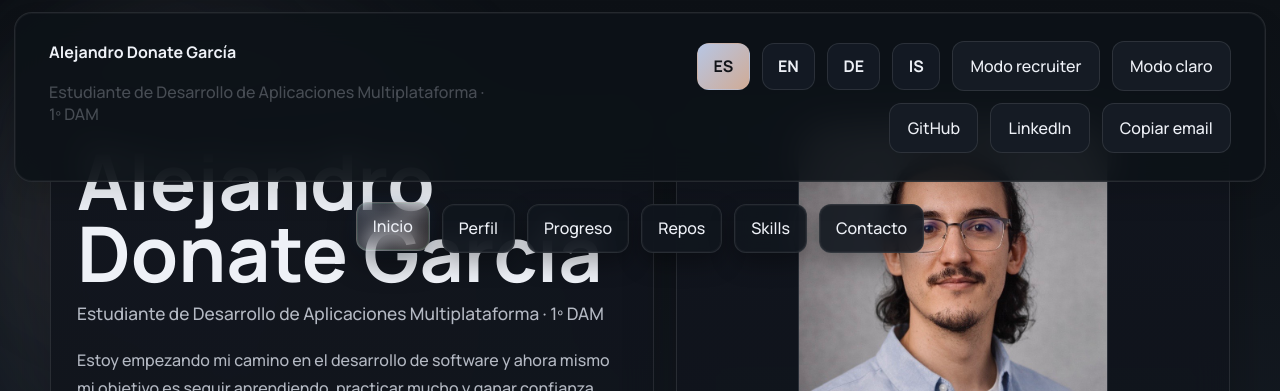
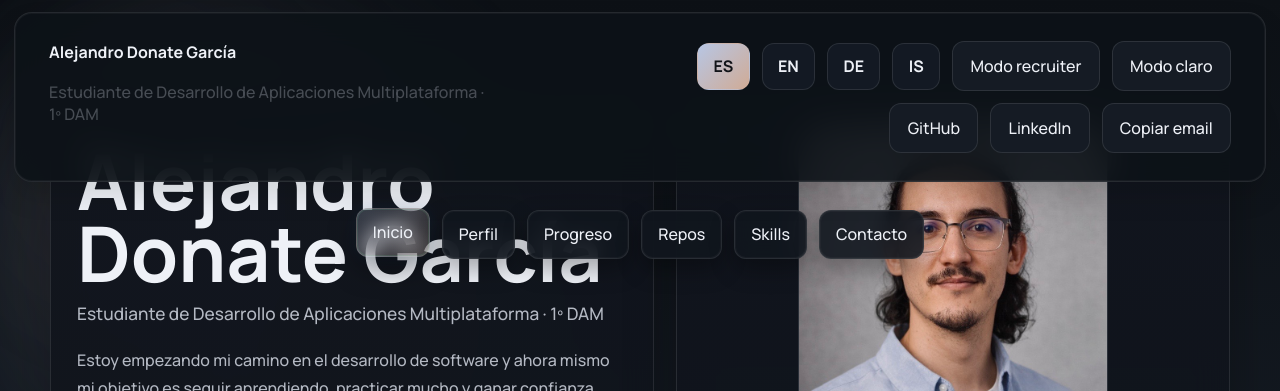
Before and after one commit to alejandroDonGar/alejandroDonGar.github.io, a Jekyll site: the page index.html, which Jekyll copies as it is, in a window 1280 px wide. Shown: the top 391 px of the page. Built offline with Jekyll 4.4.1, drawn with Linux system fonts in a browser that asks for light colours.

Commit message:
Intento de arreglo de la barra de info rapida 2

```diff
--- a/assets/css/styles.css
+++ b/assets/css/styles.css
@@ -1220,7 +1220,7 @@
 
 .hero-screen
 {
-    padding-top: 316px;
+    padding-top: 372px;
     padding-bottom: 20px;
 }
 
@@ -1905,7 +1905,7 @@
 .sections-nav
 {
     position: fixed;
-    top: 204px;
+    top: 210px;
     left: 50%;
     transform: translateX(-50%);
     width: min(860px, calc(100% - 28px));
```
Also changed, not shown: 1 other file.
